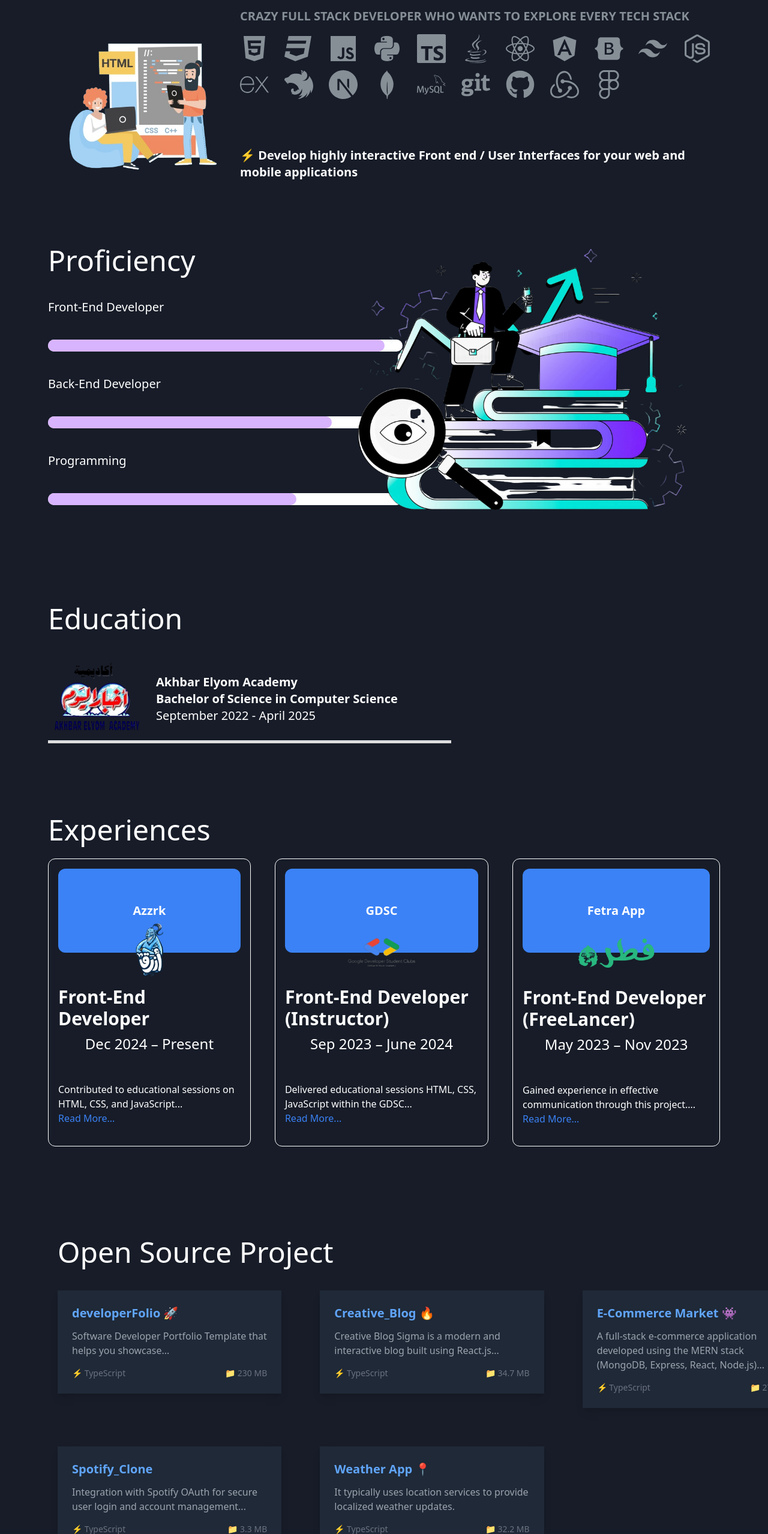
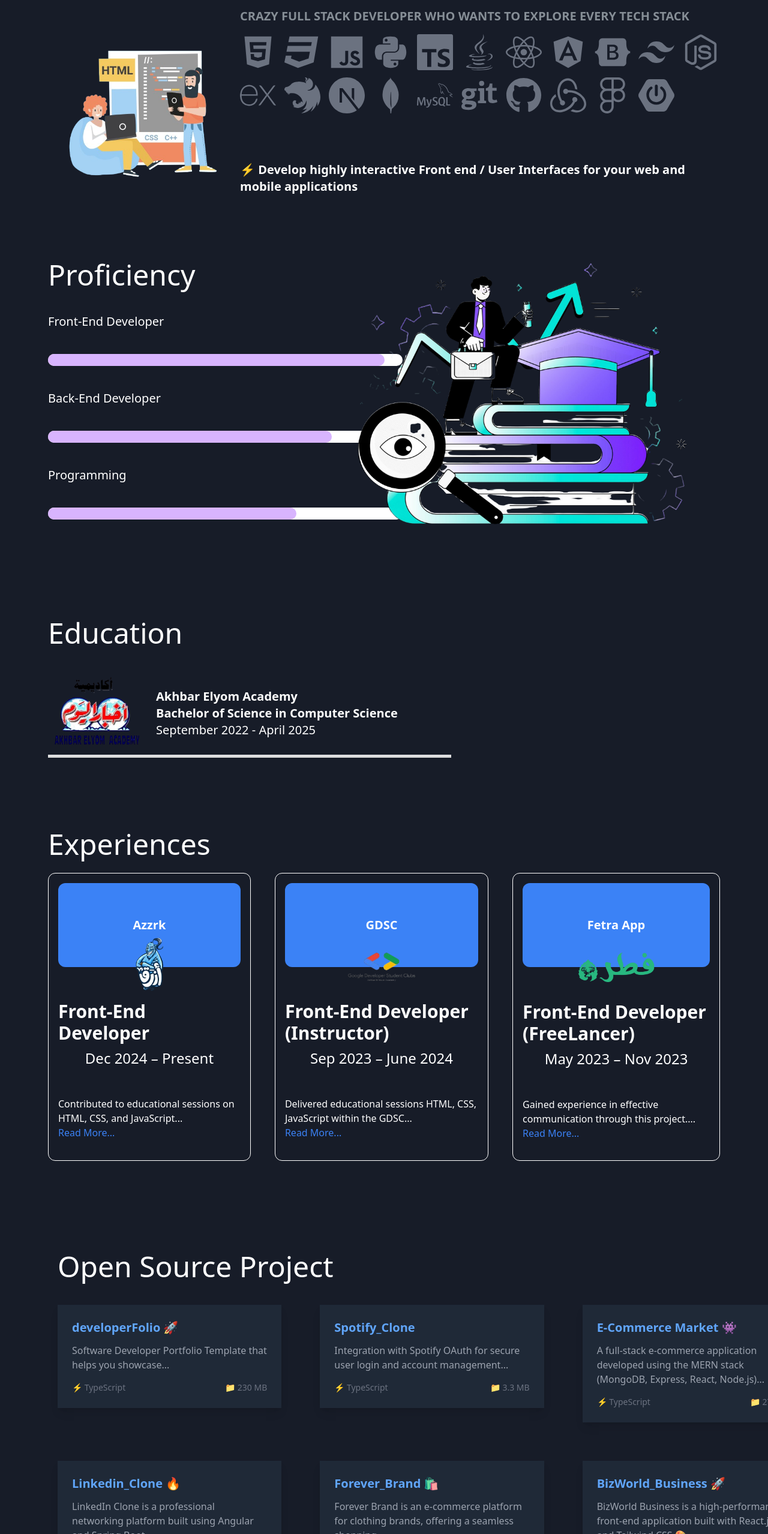
Before and after one commit to moshaosama/My-Portfolio, a React (Vite) app: page / in a window 1280 px wide. Shown: the part 895-3452 px from the top of the page at 60% size. Built offline with nearby package versions, Linux system fonts and the light colour scheme.

Commit message:
Latest Version

```diff
--- a/package.json
+++ b/package.json
@@ -13,6 +13,7 @@
   "dependencies": {
     "react": "^18.3.1",
     "react-dom": "^18.3.1",
+    "react-fast-marquee": "^1.6.5",
     "react-icons": "^5.4.0",
     "react-router": "^7.0.2",
     "react-router-dom": "^7.0.2"
--- a/src/Components/Projects.tsx
+++ b/src/Components/Projects.tsx
@@ -16,10 +16,10 @@ const Projects = () => {
       fileSize: "📁 230 MB",
     },
     {
-      href: "https://github.com/moshaosama/Creative-Blog",
-      Title: "Creative_Blog 🔥",
-      Bio: "Creative Blog Sigma is a modern and interactive blog built using React.js...",
-      fileSize: "📁 34.7 MB",
+      href: "https://github.com/moshaosama/Spotify_Clone",
+      Title: "Spotify_Clone",
+      Bio: "Integration with Spotify OAuth for secure user login and account management...",
+      fileSize: "📁 3.3 MB",
     },
     {
       href: "https://github.com/moshaosama/E-Commerce-Market",
@@ -28,16 +28,22 @@ const Projects = () => {
       fileSize: "📁 273 MB",
     },
     {
-      href: "https://github.com/moshaosama/Spotify_Clone",
-      Title: "Spotify_Clone",
-      Bio: "Integration with Spotify OAuth for secure user login and account management...",
-      fileSize: "📁 3.3 MB",
+      href: "https://github.com/moshaosama/LinkedIn_Clone",
+      Title: "Linkedin_Clone 🔥",
+      Bio: "LinkedIn Clone is a professional networking platform built using Angular and Spring Boot...",
+      fileSize: "📁 40.2 MB",
     },
     {
-      href: "https://github.com/moshaosama/Weather_app",
-      Title: "Weather App 📍",
-      Bio: "It typically uses location services to provide localized weather updates.",
-      fileSize: "📁 32.2 MB",
+      href: "https://github.com/moshaosama/Forever-Brand",
+      Title: "Forever_Brand 🛍️",
+      Bio: "Forever Brand is an e-commerce platform for clothing brands, offering a seamless shopping....",
+      fileSize: "📁 45.3 MB",
+    },
+    {
+      href: "https://github.com/moshaosama/BizWorld-Business",
+      Title: "BizWorld_Business 🚀",
+      Bio: "BizWorld Business is a high-performance front-end application built with React.js ⚛️ and Tailwind CSS 🎨.",
+      fileSize: "📁 28.5 MB",
     },
   ];
   return (
@@ -45,7 +51,7 @@ const Projects = () => {
       {ProjectsMap.map((el) => (
         <a href={el.href} target="_black">
           <div
-            className={`${themeStyle.Color}rounded-xl  p-6 hover:-translate-y-2 transition-transform duration-300 cursor-pointer `}
+            className={`${themeStyle.Color}rounded-xl   p-6 hover:-translate-y-2 transition-transform duration-300 cursor-pointer `}
           >
             <h3 className="text-xl font-semibold text-blue-400 mb-3">
               {el.Title}
--- a/src/Components/Sections/About.tsx
+++ b/src/Components/Sections/About.tsx
@@ -36,7 +36,7 @@ const About = () => {
           <div className="my-10 flex gap-16 max-sm:gap-3 max-sm:justify-center">
             <Buttom href="" Title="CONTACT ME" />
             <Buttom
-              href="https://drive.google.com/file/d/1DHzu43OAsYz8G5KKW6YBK-HrJEFNAyfP/view?usp=drivesdk"
+              href="https://drive.google.com/file/d/1oQ_hRghMoEz8TkA_Zo_dFHLadjurjqon/view?usp=drive_link"
               Title="DOWNLOAD MY RESUME"
             />
           </div>
--- a/src/Components/Sections/OpenSource.tsx
+++ b/src/Components/Sections/OpenSource.tsx
@@ -1,6 +1,8 @@
 import { useState } from "react";
 import Buttom from "../Buttom";
 import Projects from "../Projects";
+import Marquee from "react-fast-marquee";
+import { skillLists } from "../../Lists/SkillList";
 
 const OpenSource = () => {
   const Color = localStorage.getItem("Color");
@@ -34,6 +36,13 @@ const OpenSource = () => {
         <div className="flex justify-center">
           <Buttom Title="More Projects" href="https://github.com/moshaosama" />
         </div>
+        <div className="mt-10">
+          <Marquee>
+            {skillLists.map((el) => {
+              return <h1 className="mx-4">{el.Element}</h1>;
+            })}
+          </Marquee>
+        </div>
       </section>
     </>
   );
--- a/src/Components/Skills.tsx
+++ b/src/Components/Skills.tsx
@@ -1,97 +1,6 @@
-import {
-  FaAngular,
-  FaBootstrap,
-  FaCss3,
-  FaFigma,
-  FaGit,
-  FaGithub,
-  FaHtml5,
-  FaJava,
-  FaJs,
-  FaNodeJs,
-  FaPython,
-  FaReact,
-} from "react-icons/fa";
-import {
-  SiTypescript,
-  SiTailwindcss,
-  SiExpress,
-  SiNestjs,
-  SiNextdotjs,
-  SiMongodb,
-  SiMysql,
-  SiRedux,
-} from "react-icons/si";
+import { skillLists } from "../Lists/SkillList";
 
 const Skills = () => {
-  const themeStyle = {
-    className: {
-      style: "hover:text-purple-700 transition-all duration-100",
-    },
-  };
-
-  const skillLists = [
-    {
-      Element: <FaHtml5 className={themeStyle.className.style} />,
-    },
-    {
-      Element: <FaCss3 className={themeStyle.className.style} />,
-    },
-    {
-      Element: <FaJs className={themeStyle.className.style} />,
-    },
-    {
-      Element: <FaPython className={themeStyle.className.style} />,
-    },
-    {
-      Element: <SiTypescript className={themeStyle.className.style} />,
-    },
-    {
-      Element: <FaJava className={themeStyle.className.style} />,
-    },
-    {
-      Element: <FaReact className={themeStyle.className.style} />,
-    },
-    {
-      Element: <FaAngular className={themeStyle.className.style} />,
-    },
-    {
-      Element: <FaBootstrap className={themeStyle.className.style} />,
-    },
-    {
-      Element: <SiTailwindcss className={themeStyle.className.style} />,
-    },
-    {
-      Element: <FaNodeJs className={themeStyle.className.style} />,
-    },
-    {
-      Element: <SiExpress className={themeStyle.className.style} />,
-    },
-    {
-      Element: <SiNestjs className={themeStyle.className.style} />,
-    },
-    {
-      Element: <SiNextdotjs className={themeStyle.className.style} />,
-    },
-    {
-      Element: <SiMongodb className={themeStyle.className.style} />,
-    },
-    {
-      Element: <SiMysql className={themeStyle.className.style} />,
-    },
-    {
-      Element: <FaGit className={themeStyle.className.style} />,
-    },
-    {
-      Element: <FaGithub className={themeStyle.className.style} />,
-    },
-    {
-      Element: <SiRedux className={themeStyle.className.style} />,
-    },
-    {
-      Element: <FaFigma className={themeStyle.className.style} />,
-    },
-  ];
   return <>{skillLists.map((el) => el.Element)}</>;
 };
 
--- /dev/null
+++ b/src/Lists/SkillList.tsx
@@ -0,0 +1,98 @@
+import {
+  FaHtml5,
+  FaCss3,
+  FaJs,
+  FaPython,
+  FaJava,
+  FaReact,
+  FaAngular,
+  FaBootstrap,
+  FaNodeJs,
+  FaGit,
+  FaGithub,
+  FaFigma,
+} from "react-icons/fa";
+import {
+  SiTypescript,
+  SiTailwindcss,
+  SiExpress,
+  SiNestjs,
+  SiNextdotjs,
+  SiMongodb,
+  SiMysql,
+  SiRedux,
+  SiSpringboot,
+} from "react-icons/si";
+
+const themeStyle = {
+  className: {
+    style:
+      "hover:text-purple-700 text-6xl text-gray-500 transition-all duration-100",
+  },
+};
+
+export const skillLists = [
+  {
+    Element: <FaHtml5 className={themeStyle.className.style} />,
+  },
+  {
+    Element: <FaCss3 className={themeStyle.className.style} />,
+  },
+  {
+    Element: <FaJs className={themeStyle.className.style} />,
+  },
+  {
+    Element: <FaPython className={themeStyle.className.style} />,
+  },
+  {
+    Element: <SiTypescript className={themeStyle.className.style} />,
+  },
+  {
+    Element: <FaJava className={themeStyle.className.style} />,
+  },
+  {
+    Element: <FaReact className={themeStyle.className.style} />,
+  },
+  {
+    Element: <FaAngular className={themeStyle.className.style} />,
+  },
+  {
+    Element: <FaBootstrap className={themeStyle.className.style} />,
+  },
+  {
+    Element: <SiTailwindcss className={themeStyle.className.style} />,
+  },
+  {
+    Element: <FaNodeJs className={themeStyle.className.style} />,
+  },
+  {
+    Element: <SiExpress className={themeStyle.className.style} />,
+  },
+  {
+    Element: <SiNestjs className={themeStyle.className.style} />,
+  },
+  {
+    Element: <SiNextdotjs className={themeStyle.className.style} />,
+  },
+  {
+    Element: <SiMongodb className={themeStyle.className.style} />,
+  },
+  {
+    Element: <SiMysql className={themeStyle.className.style} />,
+  },
+  {
+    Element: <FaGit className={themeStyle.className.style} />,
+  },
+  {
+    Element: <FaGithub className={themeStyle.className.style} />,
+  },
+  {
+    Element: <SiRedux className={themeStyle.className.style} />,
+  },
+  {
+    Element: <FaFigma className={themeStyle.className.style} />,
+  },
+  {
+    Element: <SiSpringboot className={themeStyle.className.style} />,
+  },
+];
```
Also changed, not shown: 1 other file (tests, documents, lock files or other folders).
